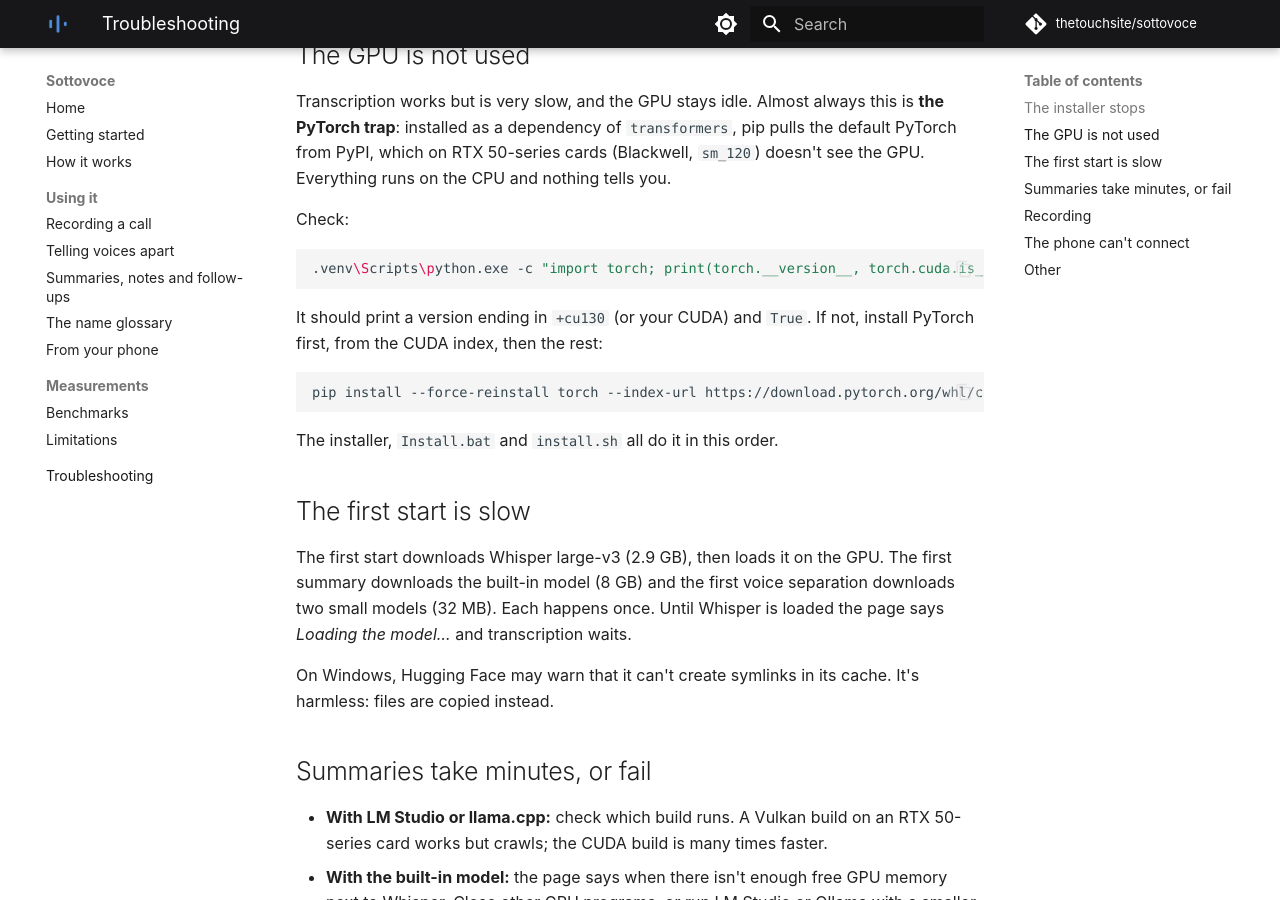
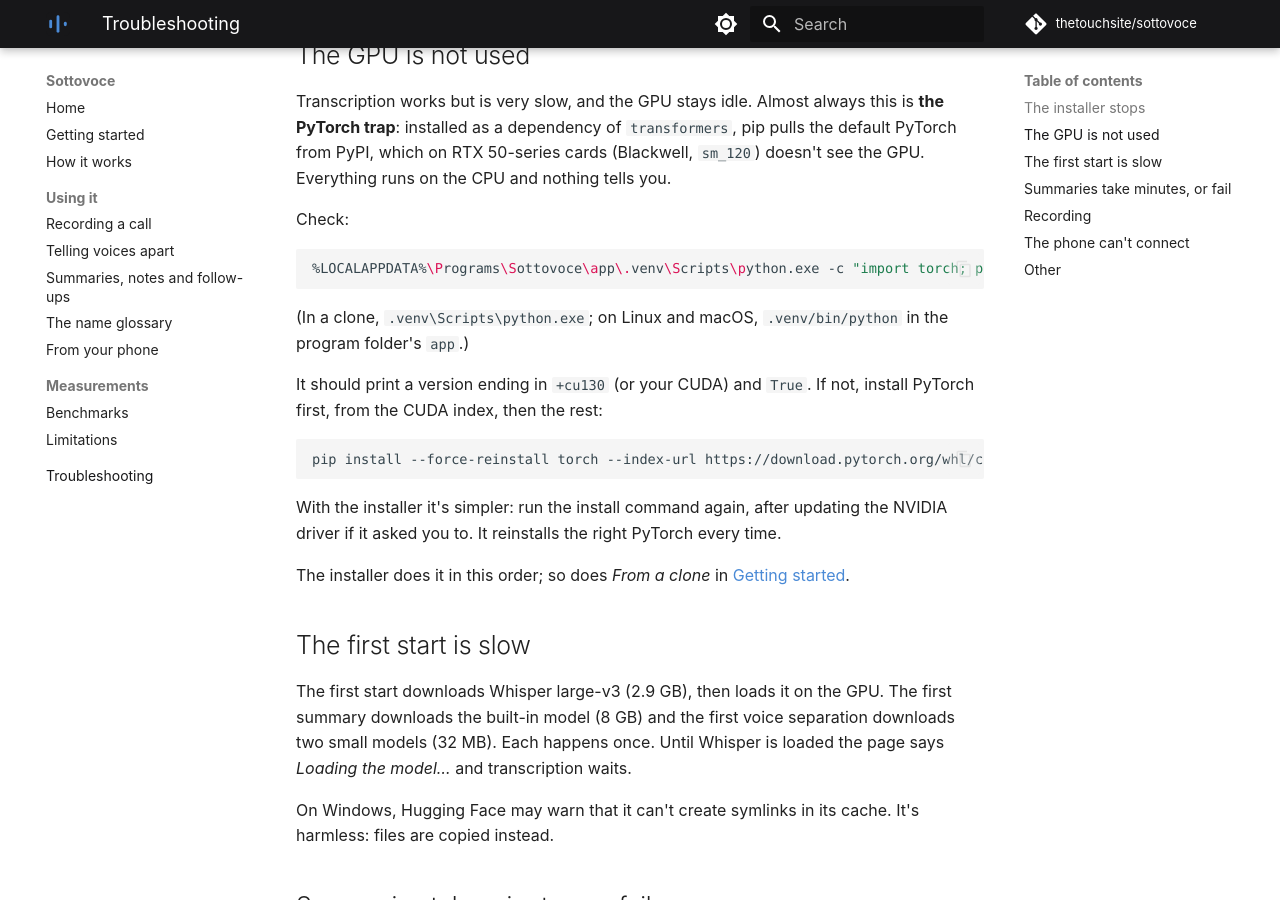
Before and after one commit to thetouchsite/sottovoce, an MkDocs documentation site: the page built from docs/troubleshooting.md, in a window 1280 px wide and 900 px high, scrolled down 487 px. Built offline with MkDocs 1.6.1 and Material for MkDocs 9.7.7, drawn with Linux system fonts in a browser that asks for light colours; comment, search, counter and statistics services are not loaded.

Commit message:
One way to install: the old scripts at the top of the repo go
Install.bat, Start.bat, Stop.bat, install.sh and start.sh did by hand what
the installer now does, and the README no longer points to them. The two
that start the server move to installer/ (start.cmd, start.sh), and are
what the installer's launchers run; from a clone they work the same, with
.venv next to server.py. Getting started says how to install from a clone.

start.cmd opens the page once the server answers, as start.sh already did:
Start.bat opened it at once, onto an error page when the start was slow.
The page's stop screen named Start.bat; it now names the shortcut, in
Italian too. Version 1.5.0.

Co-Authored-By: Claude Opus 5.5 <noreply@anthropic.com>

````diff
--- a/docs/troubleshooting.md
+++ b/docs/troubleshooting.md
@@ -14,8 +14,10 @@ Transcription works but is very slow, and the GPU stays idle. Almost always this
 Check:
 
 ```sh
-.venv\Scripts\python.exe -c "import torch; print(torch.__version__, torch.cuda.is_available())"
+%LOCALAPPDATA%\Programs\Sottovoce\app\.venv\Scripts\python.exe -c "import torch; print(torch.__version__, torch.cuda.is_available())"
 ```
+
+(In a clone, `.venv\Scripts\python.exe`; on Linux and macOS, `.venv/bin/python` in the program folder's `app`.)
 
 It should print a version ending in `+cu130` (or your CUDA) and `True`. If not, install PyTorch first, from the CUDA index, then the rest:
 
@@ -23,7 +25,9 @@ It should print a version ending in `+cu130` (or your CUDA) and `True`. If not,
 pip install --force-reinstall torch --index-url https://download.pytorch.org/whl/cu130
 ```
 
-The installer, `Install.bat` and `install.sh` all do it in this order.
+With the installer it's simpler: run the install command again, after updating the NVIDIA driver if it asked you to. It reinstalls the right PyTorch every time.
+
+The installer does it in this order; so does *From a clone* in [Getting started](getting-started.md#install).
 
 ## The first start is slow
 
--- a/glossary.example.txt
+++ b/glossary.example.txt
@@ -1,5 +1,6 @@
 # Names Whisper cannot know: your clients, products, people, internal jargon.
-# Install.bat copies this file to glossary.txt, which is yours and git-ignored.
+# The installer copies this file to glossary.txt in your Sottovoce folder. In a
+# clone, copy it to glossary.txt yourself: that one is yours, and git-ignored.
 #
 #     Right name <- how it gets written wrong, another way
 #
--- a/requirements.txt
+++ b/requirements.txt
@@ -5,7 +5,7 @@
 # Installed as a dependency of transformers, pip pulls the default PyTorch from
 # PyPI, which on RTX 50-series cards (Blackwell, sm_120) does not see the GPU:
 # everything works, on the CPU, ten times slower, and nothing tells you why.
-# Install.bat does it in the right order.
+# The installer (installer/install.ps1, installer/install.sh) does it in the right order.
 
 transformers>=5.0
 accelerate>=1.0
--- a/server.py
+++ b/server.py
@@ -72,7 +72,7 @@ from fastapi.responses import (FileResponse, HTMLResponse, JSONResponse, PlainTe
 import summary as S
 import transcribe as T
 
-VERSION = "1.4.0"
+VERSION = "1.5.0"
 ROOT = pathlib.Path(__file__).resolve().parent
 DATA = ROOT / "transcripts"            # set again by start() from --data
 INCOMING = DATA / "_incoming"
````
Also changed, not shown: CHANGELOG.md (+10 -3 lines), CONTRIBUTING.md (+2 -2 lines), SECURITY.md (+1 -1 lines), docs/getting-started.md (+6 -12 lines), docs/lan.md (+1 -1 lines), 12 other files.
